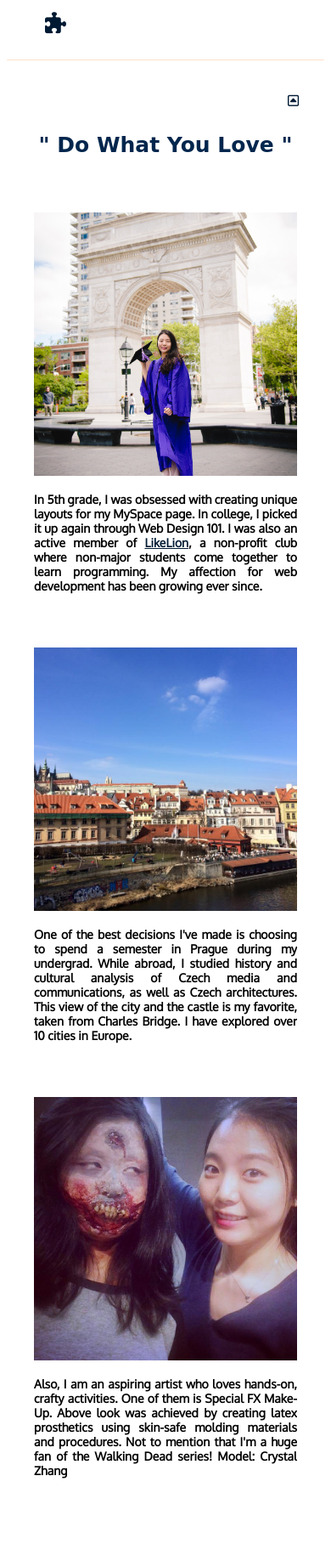
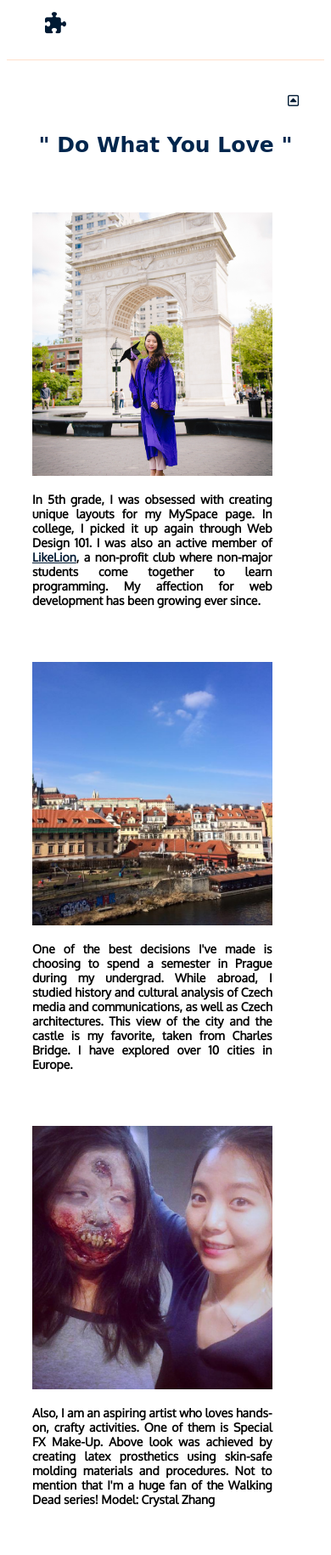
Before and after one commit to yuralala8/portfolio, a PHP site: page /index.html in a window 390 px wide. Shown: the part 3751-5581 px from the top of the page at 85% size. Run offline with PHP 8.4, Linux system fonts and the light colour scheme; some libraries are stand-ins or nearby versions; some web fonts are replaced.

Commit message:
made changes to responsive design

```diff
--- a/css/index.css
+++ b/css/index.css
@@ -522,7 +522,7 @@ a:active {
 	  }
 
 	  .interest-img {
-	width: 100%;
+	width: 90%;
 	height: 310px;
 	object-fit: cover;
 }
@@ -560,11 +560,13 @@ a:active {
 	  .interest-box {
 	  	height: auto;
 	  	margin: 0 auto;
+	  	width: 100%;
 	  }
 
 	  .interest{
 	  	margin: 0 auto 50px;
 	  	float:none;
+	  	width: 100%;
 	  }
 
 	  .profile-para-head{
@@ -582,6 +584,7 @@ a:active {
 	  p.interest-desc {
 	  	font-size:14px;
 	  	text-align:justify;
+	  	width: 90%;
 	  }
 
 	  .profile-para {
```
